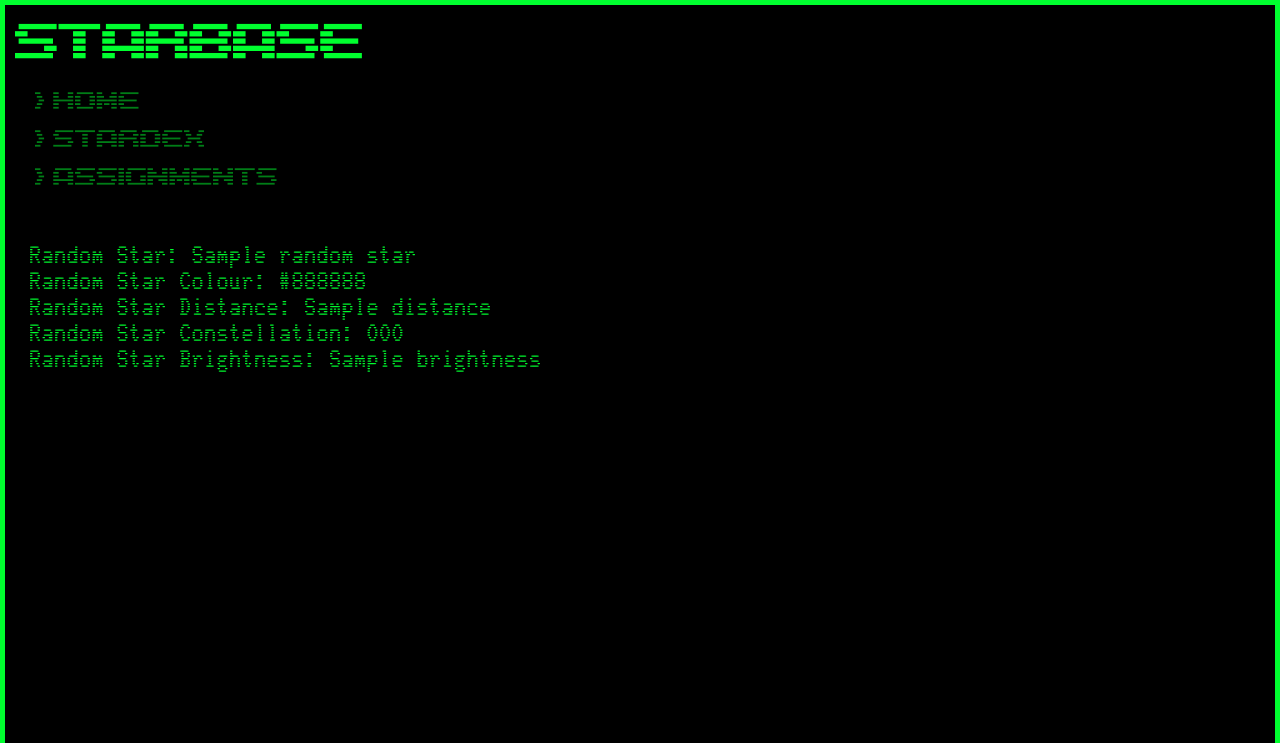
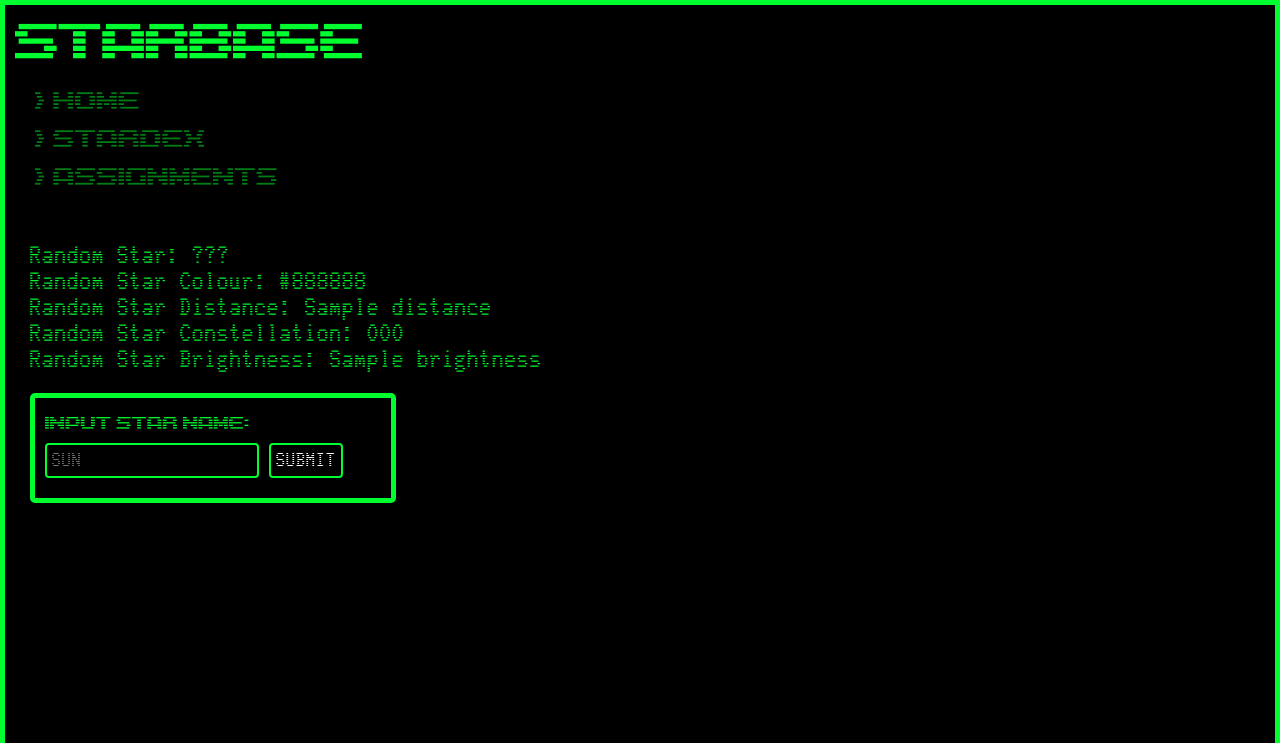
Before and after one commit to xp30n/STARBASE, a Flask app: template templates/assignments.html in a window 1280 px wide. Shown: the top 743 px of the page. Run offline with Flask 3, Linux system fonts and the light colour scheme; the template is opened without the code that fills it: most values are stand-ins (such as "Sample title", 1, 10 or a date in 2020).

Commit message:
added an input box on the assignments page that stores the users input in session key

```diff
--- a/main.py
+++ b/main.py
@@ -1,4 +1,4 @@
-from flask import Flask, render_template, request, session
+from flask import Flask, render_template, request, session, redirect, url_for
 import random
 
 from api.starGuess import fetch_stars, assignStarInfo
@@ -20,8 +20,13 @@ def star_page():
 @app.route('/assignments')
 def assignments():
     # session.clear()
+    # redacted_fields = None
+
+    # If there is a random star in session set the randomstar to that session key
+    if 'randomStar' in session:
+         randomStarInfo = session['randomStar']
     # If there is no random star generated in the sesssion create a new one
-    if 'randomStar' not in session:
+    else:
         stars = fetch_stars()
         # Choose a random star from the filtered star list
         randomStar = random.choice(filtered_stars)
@@ -29,11 +34,30 @@ def assignments():
         randomStarInfo = assignStarInfo(randomStar)
         # Save the info in a session's key
         session['randomStar'] = randomStarInfo
-    # If there is a random star in session set the randomstar to that session key
+
+    # The four characteristics that can be redacted
+    redactable_fields = ["colour", "distance", "constellation", "brightness"]
+
+    # If the redacted fields key exists in session set that key value to the redacted fields variable
+    if 'redacted_fields' in session:
+        redacted_fields = session['redacted_fields']
+    # If the key doesnt exist set the redacted field to randomly select 2 characteristics
     else:
-        randomStarInfo = session['randomStar']
+        redacted_fields = random.sample(redactable_fields, 2)
+        session['redacted_fields'] = redacted_fields
+    app.logger.info(session['redacted_fields'])
 
+    return render_template("assignments.html", randomStar= randomStarInfo, redactedFields=redacted_fields)
 
-    return render_template("assignments.html", randomStar= randomStarInfo)
+@app.route('/submitAssignments', methods = ['POST', 'GET'])
+def submit_assignments():
+    if 'submittedNames' in session:
+        session['submittedNames'] = session['submittedNames']
+    else:
+         session['submittedNames'] = []
+
+    session['submittedNames'].append(request.form['input_name'])
+    app.logger.info(session['submittedNames'])
+    return redirect(url_for('assignments'))
 
 app.run(debug=True)
--- a/static/css/base.css
+++ b/static/css/base.css
@@ -139,6 +139,61 @@ p {
 }
 
 /*==================================================
+=                 ASSIGNMENTS                      =
+==================================================*/
+.formContainer {
+  border: thick solid rgb(0, 255, 47);
+  border-radius: 5px;
+  /* color: white; */
+  width: 30%;
+  margin-top: 20px;
+  padding: 10px;
+}
+
+label {
+  font-family: "Digital";
+  font-size: clamp(11px, 1.1vw, 17px);
+}
+
+input[type=text] {
+  margin-top: 10px;
+  margin-bottom: 10px;
+  padding: 5px;
+  box-sizing: border-box;
+  background-color: black;
+  color: white;
+  font-family: "Hacker";
+  border: 2px solid rgb(0, 255, 47);
+  border-radius: 4px;
+  font-size: 20px;
+}
+
+input[type=text]:focus {
+  outline: 2px solid rgb(173, 243, 185);
+  outline-offset: 2px;
+}
+
+input[type=submit] {
+  background-color: #000000;
+  transition: outline 0.3s ease-in-out, color 0.3s ease-in-out;
+  border: 2px solid rgb(0, 255, 47);
+  color: white;
+  padding: 5px;
+  font-family: "Hacker";
+  margin-left: 3px;
+  cursor: pointer;
+  border-radius: 4px;
+  font-size: 20px;
+}
+
+input[type=submit]:hover {
+  outline: 2px solid rgb(173, 243, 185);
+  outline-offset: 2px;
+  /* background-color: #ffffff; */
+  color: rgb(0, 255, 47);
+}
+
+/*==================================================
 =                     STARDEX                      =
 ==================================================*/
 
--- a/templates/assignments.html
+++ b/templates/assignments.html
@@ -6,11 +6,52 @@
 
 <div class="star-page">
   <div class="output">
-    <p>Random Star: {{randomStar["name"]}}</p>
-    <p>Random Star Colour: {{randomStar["colour"]}}</p>
-    <p>Random Star Distance: {{randomStar["distance"]}}</p>
-    <p>Random Star Constellation: {{randomStar["constellation"]}}</p>
-    <p>Random Star Brightness: {{randomStar["brightness"]}}</p>
+    <p>Random Star: ???</p>
+    <p>
+      Random Star Colour:
+      {% if "colour" in redactedFields %}
+      REDACTED
+      {% else %}
+      {{randomStar["colour"]}}
+      {% endif %}
+    </p>
+
+    <p>
+      Random Star Distance:
+      {% if "distance" in redactedFields %}
+      REDACTED
+      {% else %}
+      {{randomStar["distance"]}}
+      {% endif %}
+    </p>
+
+    <p>
+      Random Star Constellation:
+      {% if "constellation" in redactedFields %}
+      REDACTED
+      {% else %}
+      {{randomStar["constellation"]}}
+      {% endif %}
+    </p>
+
+    <p>
+      Random Star Brightness:
+      {% if "brightness" in redactedFields %}
+      REDACTED
+      {% else %}
+      {{randomStar["brightness"]}}
+      {% endif %}
+    </p>
+
+  </div>
+
+  <div class="formContainer">
+    <form id="starNameForm" action="{{url_for('submit_assignments')}}" method="post">
+      <label>INPUT STAR NAME:</label>
+      <input type="text" maxlength="20" placeholder="SUN" name="input_name" required>
+
+      <input type="submit" value="SUBMIT" />
+    </form>
   </div>
 </div>
 
```
